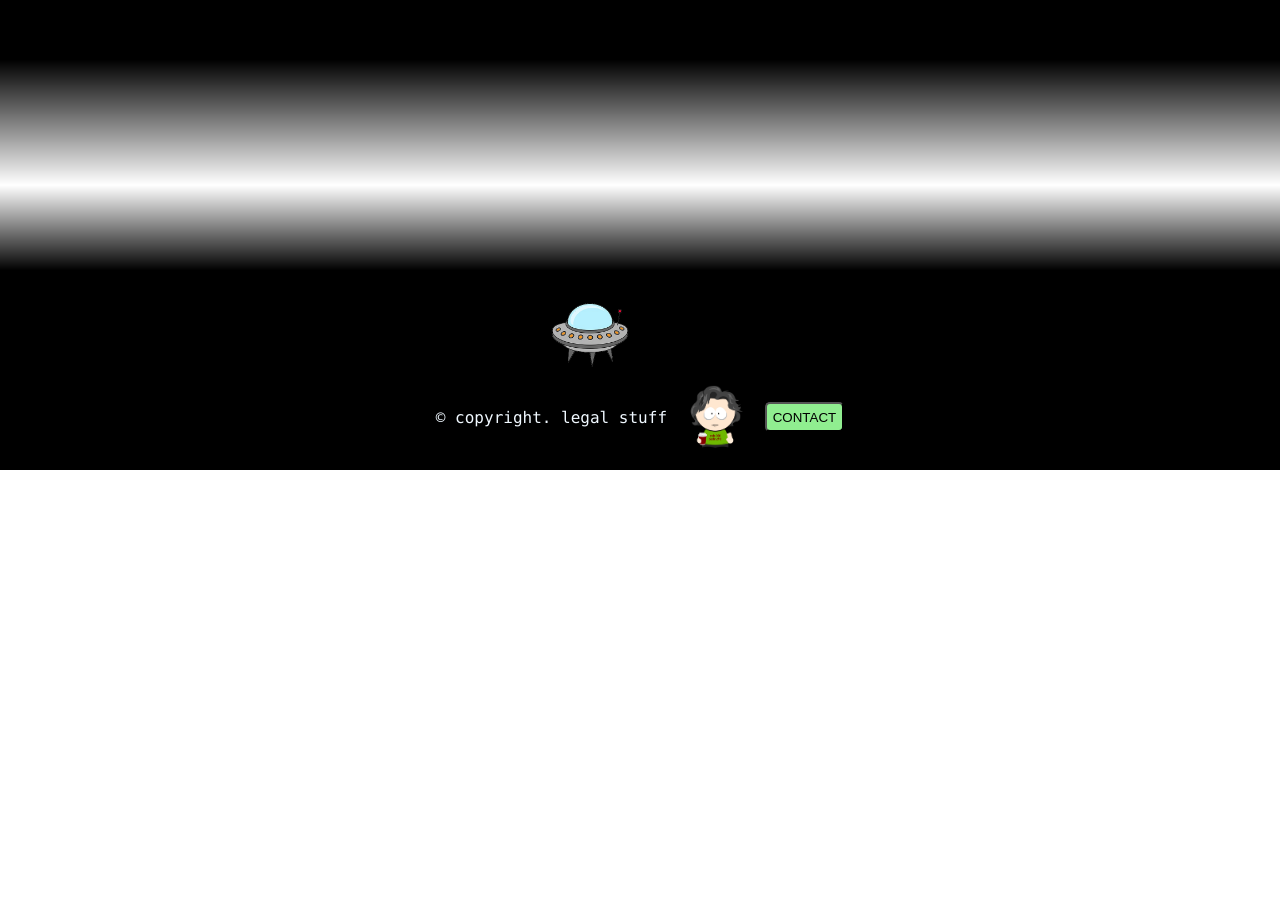
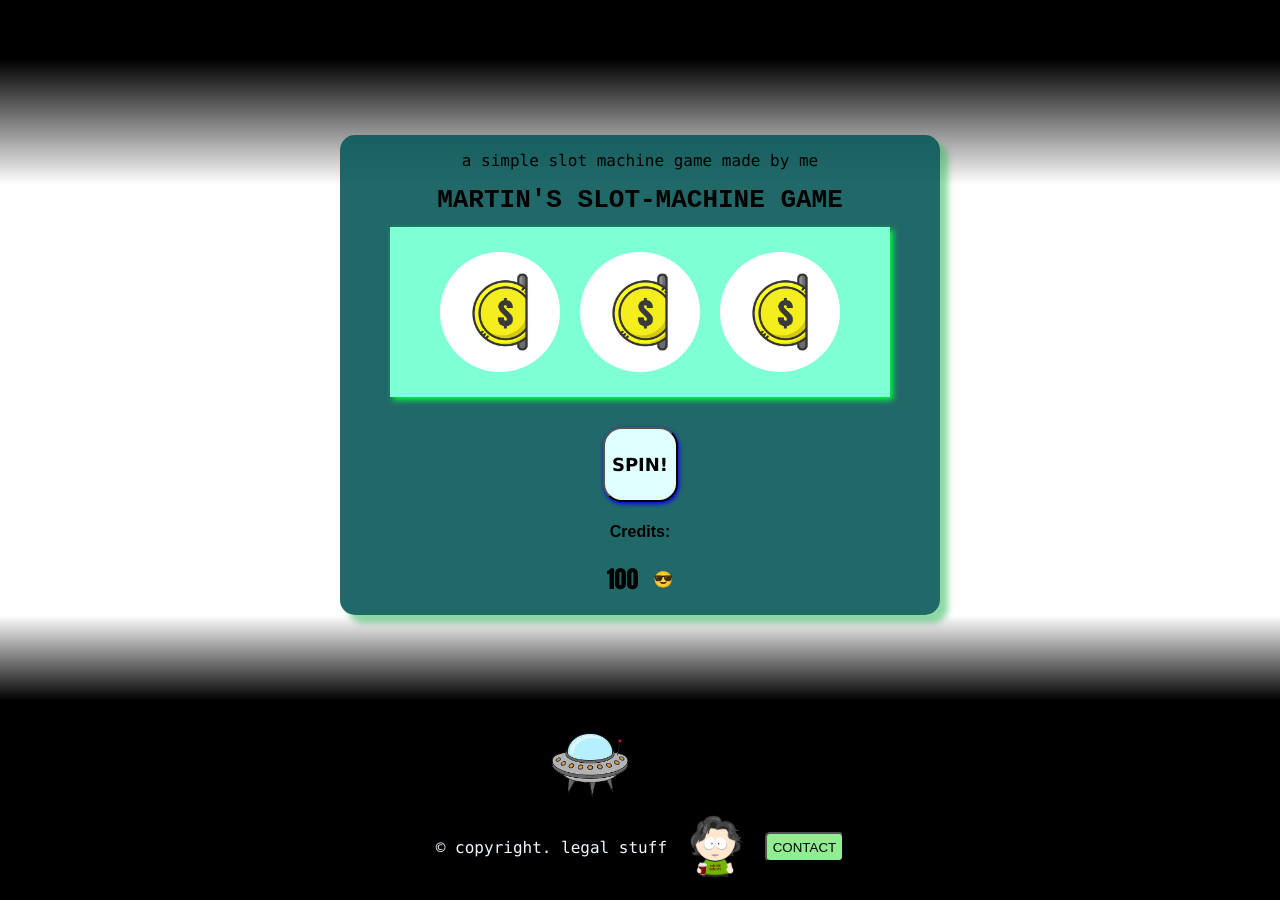
Before and after one commit to AlwaysOnCue47/portfolio, a plain HTML site: page index.html in a window 1280 px wide. Shown: the part 1540-2440 px from the top of the page. Before the commit the page ends 2010 px from the top, so only its background shows below. Drawn offline with Linux system fonts and the light colour scheme.

Commit message:
updated portfolio
added my slot machine game including script and css files to portfolio website

```diff
--- /dev/null
+++ b/CSS/slots.css
@@ -0,0 +1,117 @@
+/* slot game styles */
+
+.slot {
+  width: 120px;
+  height: 120px;
+  border-radius: 50%;
+  transition: opacity .5s ease-in-out;
+  opacity: 1;
+}
+.slotsGame {
+  z-index: 2; /* because it's overlaping the fadeout of the above section div*/
+  margin: auto;
+  display: block;
+  margin-top: -50px;
+  justify-content: center;
+  border-radius: 15px;
+  box-shadow: 8px 8px 6px rgba(28, 182, 74, 0.5);
+  height: 480px;
+  width: 600px;
+  background-color:rgba(11, 90, 90, 0.911);
+}
+
+#slotsInfo {
+  height: 16px;
+}
+
+.gameWrapper {
+  display: flex;
+  align-items: center;
+  flex-direction: column;
+}
+
+.gameContainer {
+  display: flex;
+  width: 500px;
+  height: 150px;
+  justify-content: center;
+  align-items: center;
+  background-color: aquamarine;
+  box-shadow: 3px 3px 6px rgb(5, 255, 59);
+  box-shadow:  inset 3 -3px -6px red;
+  column-gap: 20px;
+  padding-top: 10px;
+  padding-bottom: 10px;
+}
+
+.fade-out {
+  width: 120px;
+  height: 120px;
+  border-radius: 50%;
+  opacity: 0;
+}
+
+#spinButton {
+  font-family: Verdana, Geneva, Tahoma, sans-serif;
+  font-size: large;
+  font-weight: bold;
+  margin-top: 30px;
+  height: 75px;
+  width: 75px;
+  border-radius: 25%;
+  background-color: lightcyan;
+  box-shadow: 1px 2px 4px blue;
+  transition: .4s;
+}
+
+#spinButton:hover {
+  background-color: lightgreen;
+  box-shadow: 2px 3px 4px green;
+}
+
+#newGame {
+  height: 60px;
+  width: 60px;
+  border-radius: 50%;
+
+}
+
+.emojiBox {
+  display: flex;
+  flex-flow: row;
+  align-items: center;
+  column-gap: 15px;
+  justify-content: center;
+  height: 75px;
+
+}
+
+#gameControlsContainer {
+  display: flex;
+  flex-direction: column;
+  align-items: center;
+}
+
+.hide {
+  display: none;
+}
+
+#creditsWrapper {
+  display: flex;
+  justify-content: center;
+  height: 40px;
+}
+
+#credits {
+  font-family: Impact, Haettenschweiler, 'Arial Narrow Bold', sans-serif;
+  font-size: 24px;
+  margin-top: 5px;
+  margin-bottom: 5px;
+}
+
+#title {
+  font-family:monospace;
+  font-size: xx-large;
+  margin-top: 2px;
+  margin-bottom: 12px;
+}
--- a/index.html
+++ b/index.html
@@ -7,7 +7,9 @@
     <title>Portfolio Assignment</title>
 
     <link href="./CSS/styles.css" rel="stylesheet"> <!-- my CSS sheet -->
+    <link href="./CSS/slots.css" rel="stylesheet"> <!-- slots game styles-->
     <script defer src="./js/main.js"></script>
+    <script defer src="./js/slots.js"></script> <!-- slots game script-->
 
   </head>
   <body id="home">
@@ -96,6 +98,31 @@
     </div>
 
     <!-- END of ABOUT SECTION -->
+     <!-- Slots game-->
+     <div class="slotsGame">
+      <div class="gameWrapper">
+        <P id="slotsInfo">a simple slot machine game made by me</P>
+        <h3 id="title">MARTIN'S SLOT-MACHINE GAME</h3>
+        <div class="gameContainer">
+          <img class="slot" id="slot1" src="./images/insertcoin.jpg" >
+          <img class="slot" id="slot2" src="./images/insertcoin.jpg" >
+          <img class="slot" id="slot3" src="./images/insertcoin.jpg" >
+        </div>
+        <div id="gameControlsContainer">
+          <button id="spinButton" onclick="spin()">SPIN!</button>
+          <div id="creditsWrapper">
+            <h4>Credits:</h4>
+          </div>
+          <div class="emojiBox">
+            <button class="hide" id="newGame" onclick="restoreCredits()">New Game</button>
+            <h5 id="credits">100</h5>
+            <p id="gameMessage">&#128526;</p>
+          </div>
+
+        </div>
+      </div>
+     </div>
+     <!-- end slots game section-->
 
      <!-- FOOTER  -->
       <footer>
--- /dev/null
+++ b/js/slots.js
@@ -0,0 +1,97 @@
+// SLOT MACHINE GAME CREATED BY ME!!!
+
+var items = ["cherry.jpg", "lemon.png", "lime.jpg", "star.jpg", "mushroom.jpg", "banana.jpg", "dollar.jpg"]
+var slot1, slot2, slot3;
+var X, Y, Z;
+var credits = 100;
+const gameMessage = document.getElementById("gameMessage");
+
+function updateImage(elemId, newSrc, timeout) {
+  const slot = document.getElementById(elemId);
+
+  slot.classList.add("fade-out");
+
+  setTimeout(() => {
+    slot.src ="./images/"+ newSrc;
+    slot.classList.remove("fade-out");
+  }, timeout);
+}
+
+function restoreCredits() {
+  credits = 100;
+  updateImage("slot1", "insertcoin.jpg", 200);
+  updateImage("slot2", "insertcoin.jpg", 200);
+  updateImage("slot3", "insertcoin.jpg", 200);
+  document.getElementById("credits").innerHTML = credits;
+  document.getElementById("newGame").classList.add("hide");
+  gameMessage.innerHTML = "&#128526"
+
+}
+
+function spin() {
+  gameMessage.innerHTML = "&#128565;"
+  if (credits == 0 ) {
+    console.log("no more spins");
+  }
+
+  else {
+    credits -= 25;
+    document.getElementById("credits").innerHTML = credits;
+    X = Math.floor(Math.random() * 7);
+    Y = Math.floor(Math.random() * 7);
+    Z = Math.floor(Math.random() * 7);
+    slot1 = items[X];
+    slot2 = items[Y];
+    slot3 = items[Z];
+    updateImage("slot1", slot1, 200);
+    updateImage("slot2", slot2, 400);
+    updateImage("slot3", slot3, 600);
+
+    if ((slot1 == slot2) && (slot1 == slot3)) {
+      console.log("WINNER WINNER CHICKEN DINNER!");
+      setTimeout(() => {
+        gameMessage.innerHTML = "&#128514; winner winner chicken dinner!!"
+
+      },1000);
+
+      credits += 300;
+
+    }
+
+    else if ((slot1 == slot2) || (slot2 == slot3) || (slot1 == slot3)) {
+      console.log("winner");
+      setTimeout(() => {
+        gameMessage.innerHTML = "&#128513; Winner!"
+
+      },1000);
+
+      credits += 50;
+    }
+
+    else {
+      setTimeout(() => {
+        gameMessage.innerHTML = "&#128534"
+
+      },1000);
+    }
+
+
+    console.log(items);
+    console.log(X, Y, Z);
+    console.log(slot1, slot2, slot3);
+
+    setTimeout(() => {
+      document.getElementById("credits").innerHTML = credits;
+      if (credits == 0) {
+        gameMessage.innerHTML = "&#128550;"
+        alert("Better Luck Next Time");
+        const newGame = document.getElementById("newGame");
+        newGame.classList.remove("hide");
+
+      }
+
+    },1000);
+
+  }
+
+}
```
Also changed, not shown: images/banana.jpg (added), images/cherry.jpg (added), images/dollar.jpg (added), images/insertcoin.jpg (added), images/lemon.png (added), images/lime.jpg (added), images/mushroom.jpg (added), images/star.jpg (added).
